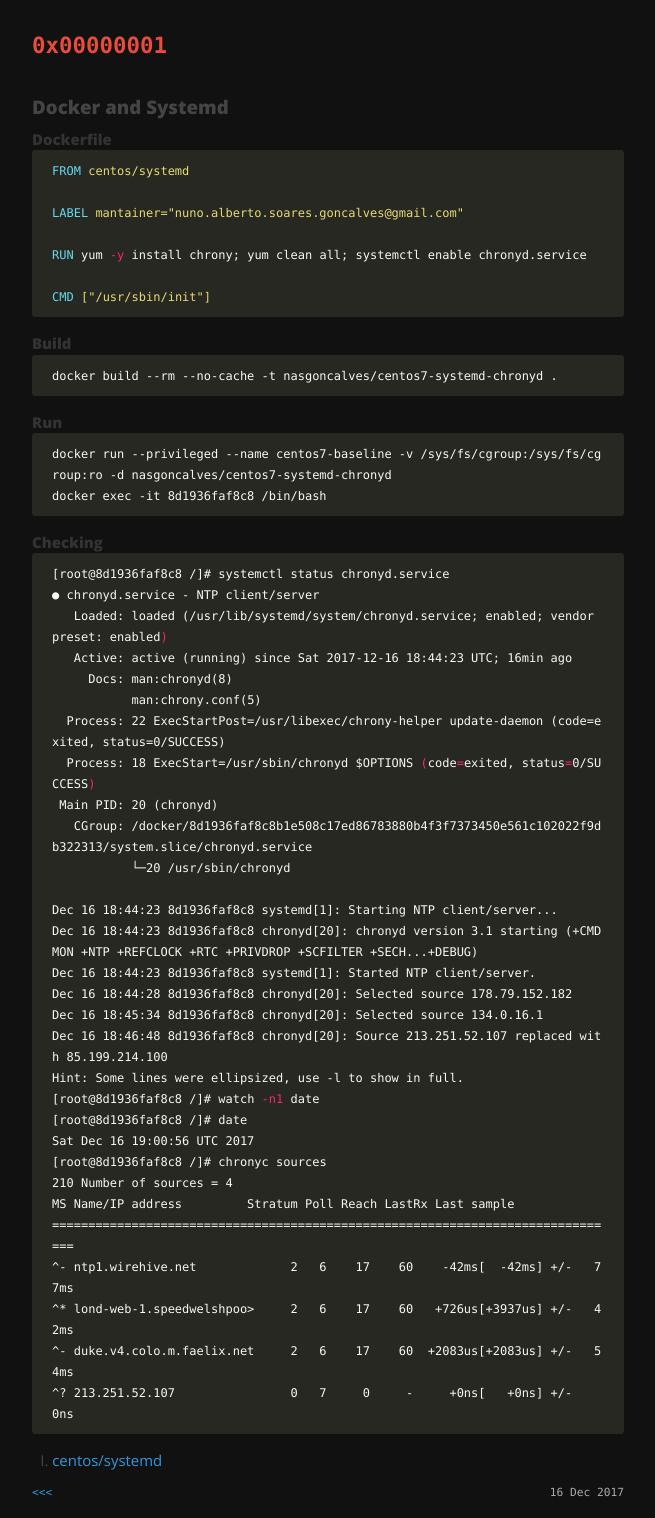
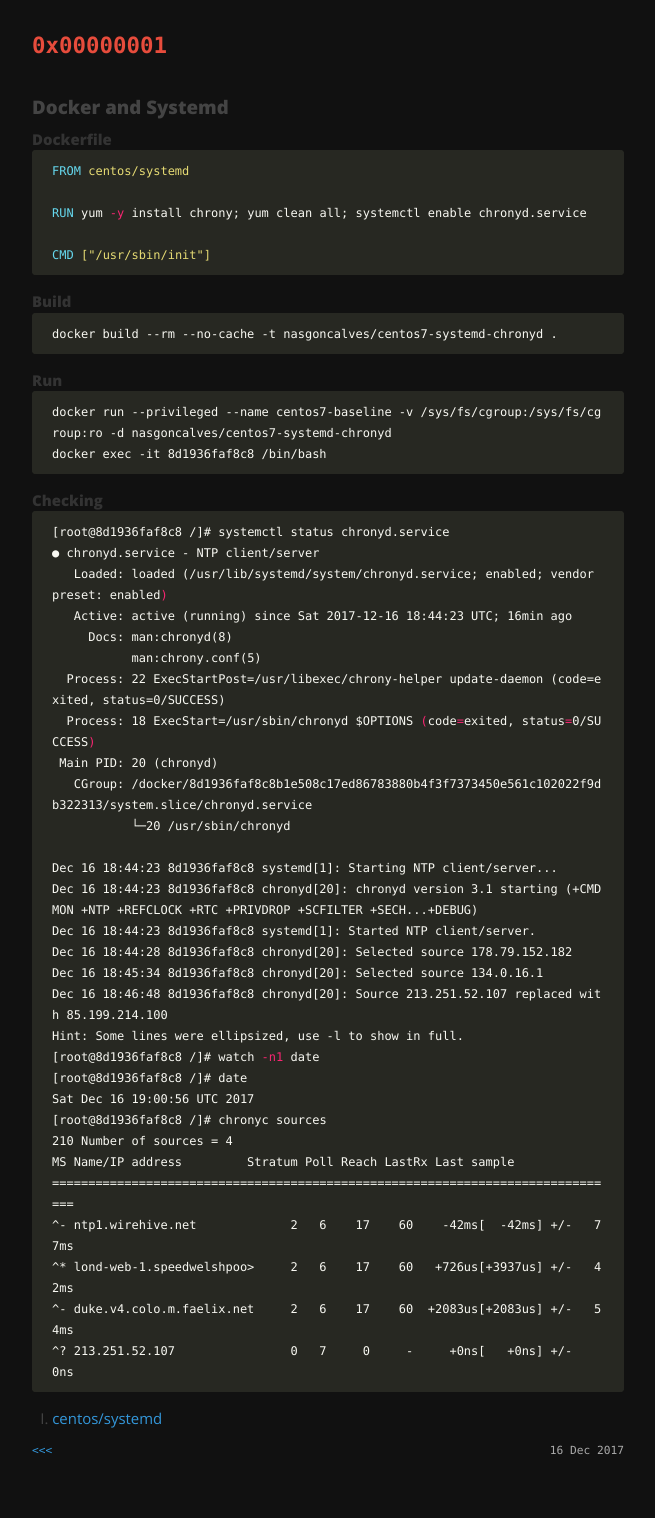
Before and after one commit to nasgoncalves/nasgoncalves.github.io, a Jekyll site: the page built from _posts/2017-12-16-docker-and-systemd.markdown, in a window 1280 px wide. Shown: the whole page, without its empty margins (312-967 px from the left). Built offline with Jekyll 4.4.1, drawn with Linux system fonts in a browser that asks for light colours; Markdown is read by kramdown in place of the engine named in the settings; after the commit the page ends 1476 px from its top, so only the background shows below that.

Commit message:
fix post

````diff
--- a/_posts/2017-12-16-docker-and-systemd.markdown
+++ b/_posts/2017-12-16-docker-and-systemd.markdown
@@ -8,8 +8,6 @@ date: 2017-12-16 00:00:00
 
 ```dockerfile
 FROM centos/systemd
-
-LABEL mantainer="nuno.alberto.soares.goncalves@gmail.com"
 
 RUN yum -y install chrony; yum clean all; systemctl enable chronyd.service
 
````
